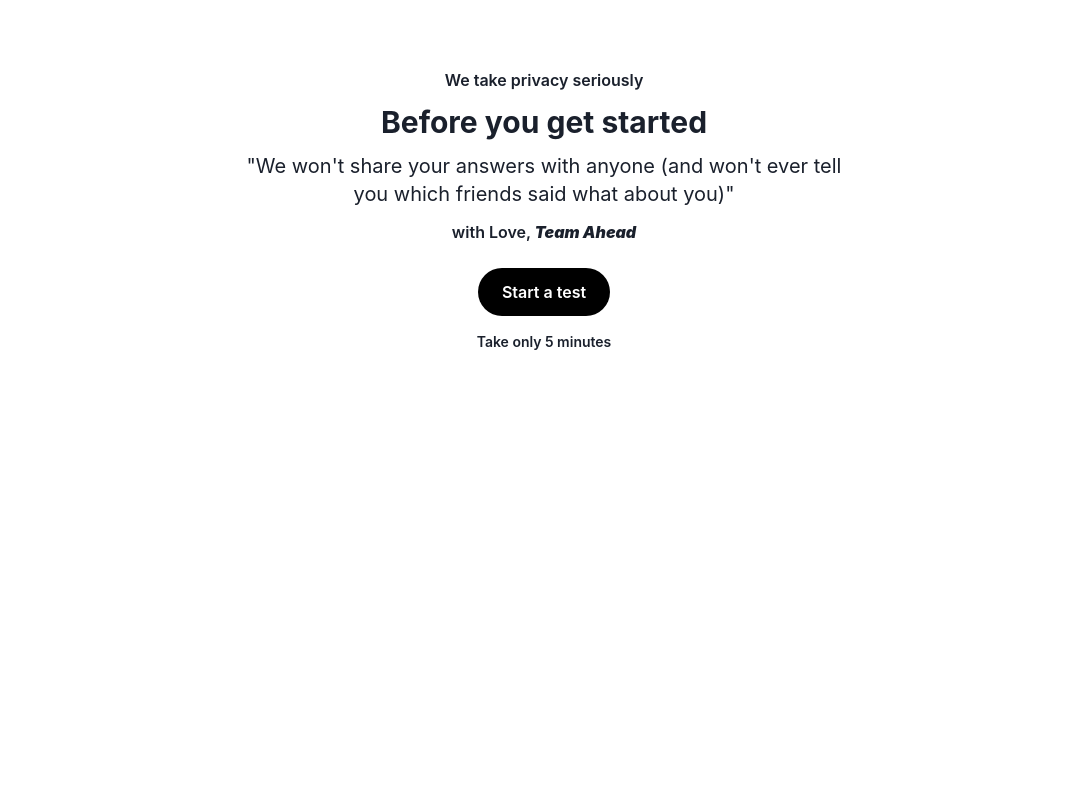
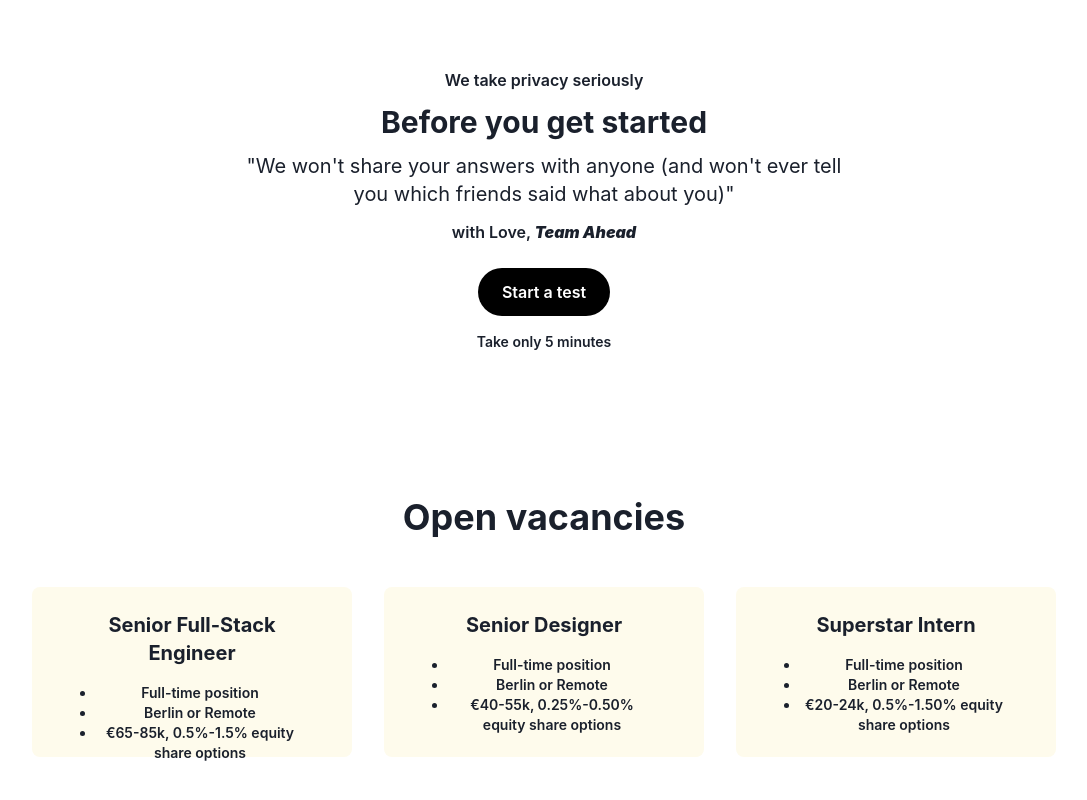
Before and after one commit to abhinavkr2108/spurfit-task, a React (Vite) app: page / in a window 1280 px wide. Shown: the part 2948-3748 px from the top of the page, without its empty margins (96-1183 px from the left). Before the commit the page ends 3364 px from the top, so only its background shows below. Built offline with nearby package versions, Linux system fonts and the light colour scheme.

Commit message:
Added Open Vacancies Component along with Hover Card Component

```diff
--- a/src/App.jsx
+++ b/src/App.jsx
@@ -8,6 +8,7 @@ import SelfImprovement from "./components/SelfImprovement";
 import BestWithEq from "./components/BestWithEq";
 import EverWonder from "./components/EverWondered";
 import StartTest from "./components/StartTest";
+import OpenVacancies from "./components/OpenVacancies";
 
 function App() {
   return (
@@ -21,6 +22,7 @@ function App() {
       <BestWithEq />
       <EverWonder />
       <StartTest />
+      <OpenVacancies />
     </>
   );
 }
--- /dev/null
+++ b/src/components/HoverCard.jsx
@@ -0,0 +1,45 @@
+import { motion } from "framer-motion";
+import { useState } from "react";
+
+const HoverCard = ({ vac, index }) => {
+  const [isButtonVisible, setButtonVisible] = useState(false);
+  return (
+    <>
+      <motion.div
+        initial={{ height: 170 }}
+        whileHover={{ height: 250 }}
+        key={index}
+        onHoverStart={() => setButtonVisible(true)}
+        onHoverEnd={() => setButtonVisible(false)}
+        transition={{ ease: "easeInOut", duration: 0.3 }}
+        className="bg-[#fefbec] rounded-lg hover:bg-[#ece7d1] hover:cursor-pointer"
+      >
+        <div className="rounded-2xl  p-6 px-12">
+          <h2 className="text-xl font-bold">{vac.jobTitle}</h2>
+
+          <ul className="mt-4 text-sm font-semibold list-disc pl-4">
+            <li className="">{vac.position}</li>
+            <li className="">{vac.location}</li>
+            <li className="">{vac.pay}</li>
+          </ul>
+        </div>
+        {isButtonVisible && (
+          <motion.button
+            initial="hidden"
+            whileInView="visible"
+            transition={{ ease: "easeInOut", duration: 0.5, delay: 0.1 }}
+            variants={{
+              visible: { opacity: 1, scale: 1 },
+              hidden: { opacity: 0, scale: 0.7 },
+            }}
+            className="mx-10 cursor-pointer text-white bg-black rounded-full px-3 py-2 mt-4"
+          >
+            Click Me
+          </motion.button>
+        )}
+      </motion.div>
+    </>
+  );
+};
+
+export default HoverCard;
--- /dev/null
+++ b/src/components/OpenVacancies.jsx
@@ -0,0 +1,57 @@
+import { motion } from "framer-motion";
+import HoverCard from "./HoverCard";
+import { Heading } from "@chakra-ui/react";
+
+const vacancies = [
+  {
+    jobTitle: "Senior Full-Stack Engineer",
+    position: "Full-time position",
+    location: "Berlin or Remote",
+    pay: "€65-85k, 0.5%-1.5% equity share options",
+  },
+  {
+    jobTitle: "Senior Designer",
+    position: "Full-time position",
+    location: "Berlin or Remote",
+    pay: "€40-55k, 0.25%-0.50% equity share options",
+  },
+  {
+    jobTitle: "Superstar Intern",
+    position: "Full-time position",
+    location: "Berlin or Remote",
+    pay: "€20-24k, 0.5%-1.50% equity share options",
+  },
+];
+const OpenVacancies = () => {
+  return (
+    <section className="mt-20 py-8 px-24 h-96">
+      <motion.div
+        initial="hidden"
+        whileInView="visible"
+        viewport={{ once: true }}
+        variants={{
+          hidden: { x: "-30%", y: "50%", opacity: 0 },
+          visible: {
+            x: 0,
+            y: 0,
+            opacity: 1,
+            transition: { ease: "easeInOut", duration: 1.5 },
+          },
+        }}
+        style={{
+          width: "100%", // Adjust the width as needed
+          overflow: "hidden", // Hide overflowing text while sliding
+        }}
+      >
+        <Heading>Open vacancies</Heading>
+      </motion.div>
+      <div className="mt-12 grid grid-cols-3 justify-between gap-8">
+        {vacancies.map((vac, index) => {
+          return <HoverCard key={index} vac={vac} index={index} />;
+        })}
+      </div>
+    </section>
+  );
+};
+
+export default OpenVacancies;
```
